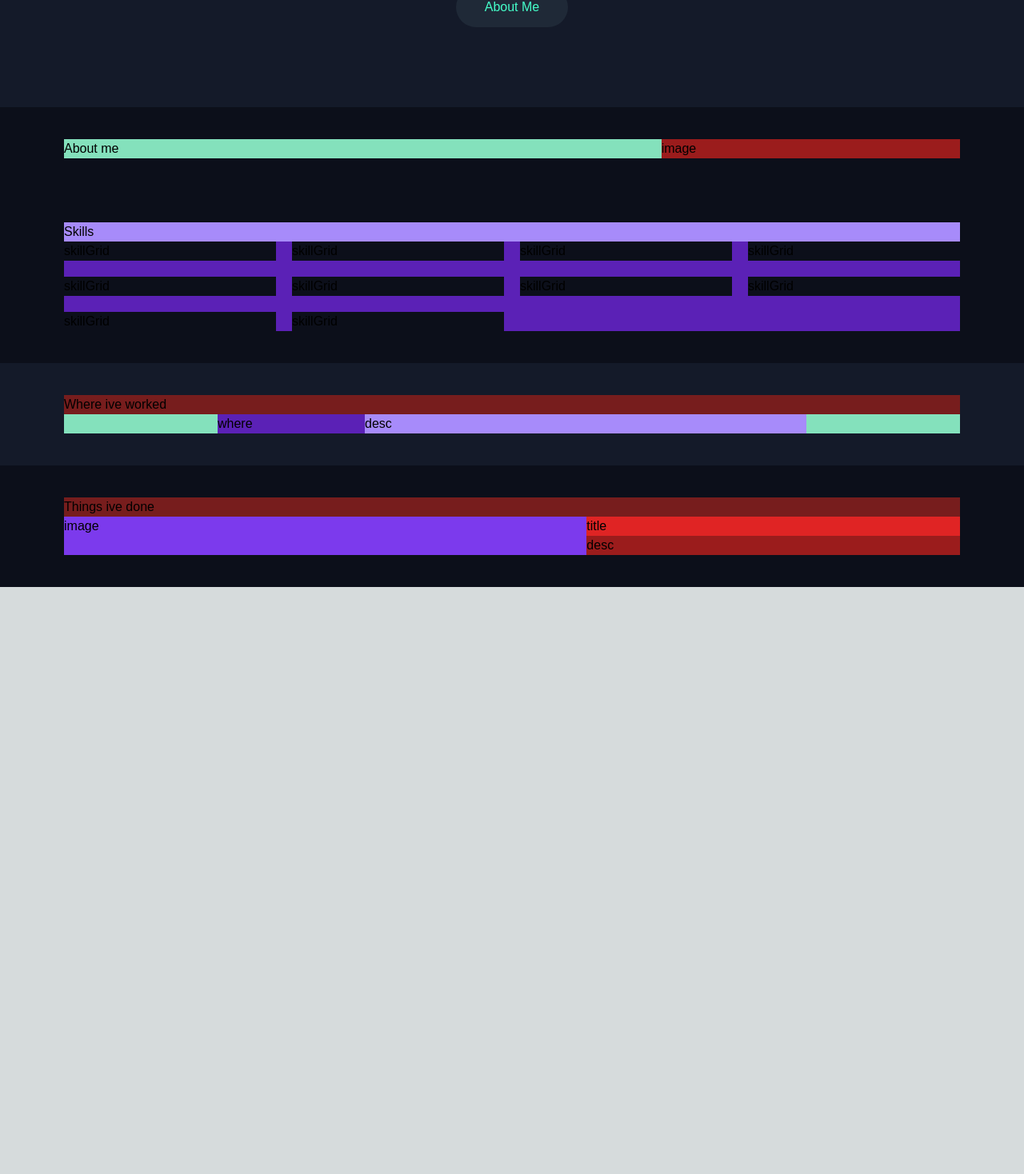
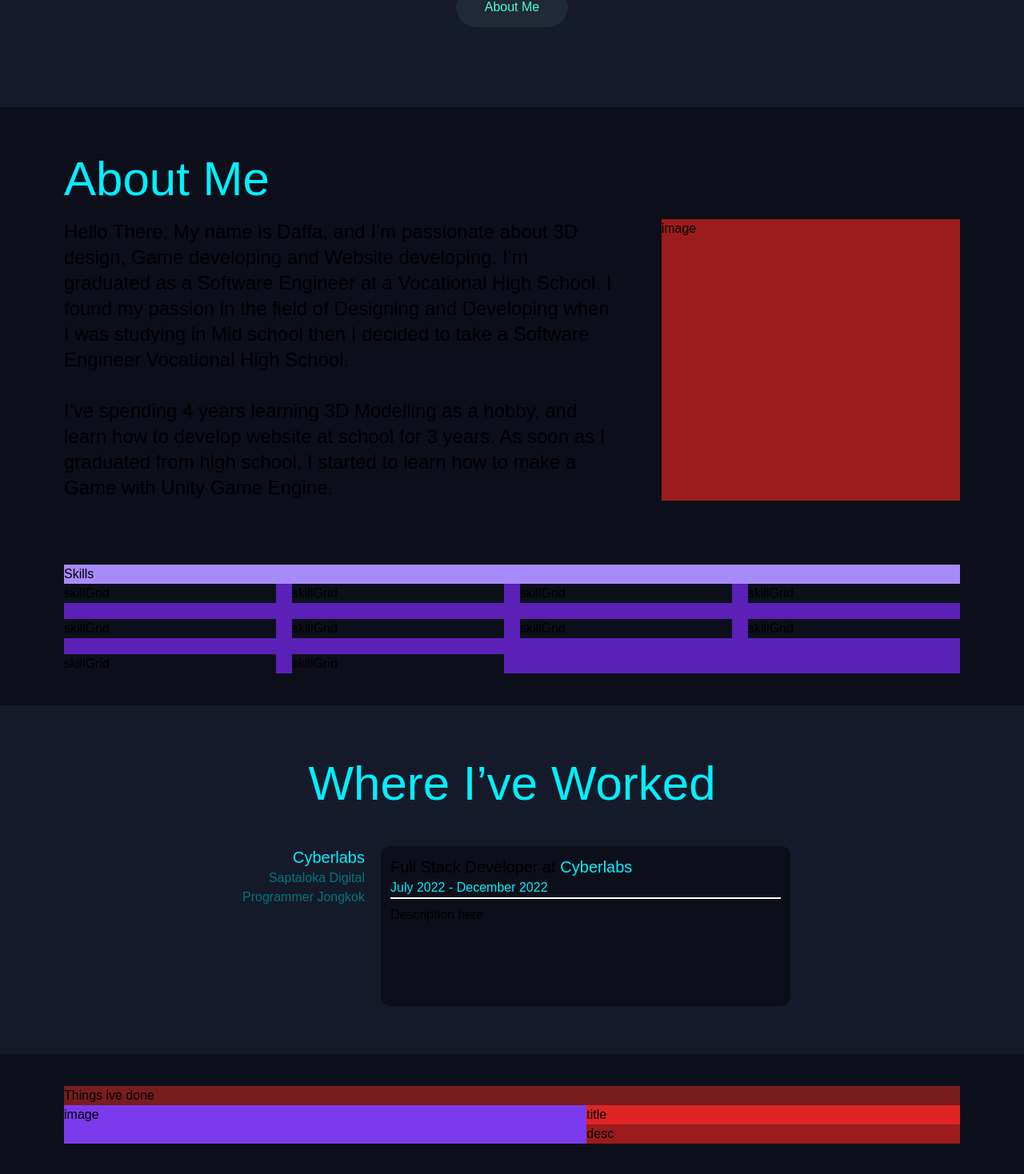
Before and after one commit to Dafazan/MyPortofolioWebsite, a Next.js app: page / in a window 1280 px wide. Shown: the part 620-2088 px from the top of the page at 80% size. Before the commit the page ends 1354 px from the top, so only its background shows below. Built offline with nearby package versions, Linux system fonts and the light colour scheme; a web font is replaced by a local one.

Commit message:
Added content
added about me and workplaces

```diff
--- /dev/null
+++ b/app/components/workplaces/cyberlabs.jsx
@@ -0,0 +1,14 @@
+import React from 'react'
+
+function CyberlabsDesc() {
+    return (
+        <>
+            <p className='text-xl'>Full Stack Developer at <span className='txt1'><a href="https://cyberlabs.co.id/">Cyberlabs</a></span></p>
+            <p className='txt1'>July 2022 - December 2022</p>
+            <div className='h-[2px] bg-white mb-2'></div>
+            <p>Description here</p>
+        </>
+    )
+}
+
+export default CyberlabsDesc
--- /dev/null
+++ b/app/components/workplaces/empty.jsx
@@ -0,0 +1,14 @@
+import React from 'react'
+
+function EmptyDesc() {
+    return (
+        <>
+            <p className='text-xl'>Full Stack Developer at <span className='text-blue-400'>My Home</span></p>
+            <p className='text-blue-400'>Forever</p>
+            <div className='h-[2px] bg-white mb-2'></div>
+            <p>Description here</p>
+        </>
+    )
+}
+
+export default EmptyDesc
--- /dev/null
+++ b/app/components/workplaces/projok.jsx
@@ -0,0 +1,14 @@
+import React from 'react'
+
+function ProjokDesc() {
+    return (
+        <>
+            <p className='text-xl'>Creator at <span className='txt1'>Programmer Jongkok</span></p>
+            <p className='txt1'>June 2022 - Present</p>
+            <div className='h-[2px] bg-white mb-2'></div>
+            <p>Definetely a description here</p>
+        </>
+    )
+}
+
+export default ProjokDesc
--- /dev/null
+++ b/app/components/workplaces/saptaloka.jsx
@@ -0,0 +1,14 @@
+import React from 'react'
+
+function SaptalokaDesc() {
+    return (
+        <>
+            <p className='text-xl'>Developer at <span className='txt1'><a href="https://saptalokadigital.com/">Saptaloka Digital</a></span></p>
+            <p className='txt1'>May 2022 - Present</p>
+            <div className='h-[2px] bg-white mb-2'></div>
+            <p>Also a description here</p>
+        </>
+    )
+}
+
+export default SaptalokaDesc
--- a/app/page.tsx
+++ b/app/page.tsx
@@ -3,8 +3,20 @@ import Image from 'next/image'
 import React, { Suspense } from "react";
 import CardInfo from '../app/components/frontcard';
 import Splide from '@splidejs/splide'
+import { useState } from 'react';
+import CyberlabsDesc from '../app/components/workplaces/cyberlabs'
+import SaptalokaDesc from '../app/components/workplaces/saptaloka'
+import EmptyDesc from '../app/components/workplaces/empty'
+import ProjokDesc from '../app/components/workplaces/projok'
+
 
 export default function Home() {
+  const components = [
+    // eslint-disable-next-line react/jsx-key
+    <p>No Data</p>
+
+  ]
+  const [comp, setComp] = useState(0);
   return (
     <main >
 
@@ -35,8 +47,21 @@ export default function Home() {
       <div id='aboutme' className="w-screen h-[100px] bgl"></div>
 
       <div className='bgd md:px-20 p-10'>
-        <div className='bg-red-900 md:flex'>
-          <div className='md:w-8/12 bg-green-300'>About me</div>
+        <div>
+          <p className='txt1 text-4xl md:text-6xl py-5'>About Me</p>
+        </div>
+        <div className=' md:flex'>
+          <div className='md:w-8/12 md:text-2xl md:flex'>
+            <div className=''>
+              <p>Hello There, My name is Daffa, and I&rsquo;m passionate about 3D design, Game developing and Website developing. I&rsquo;m graduated as a Software Engineer at a Vocational High School. I found my passion in the field of Designing and Developing when I was studying in Mid school then I decided to take a Software Engineer Vocational High School.
+
+              </p>
+              <br />
+              <p>I&rsquo;ve spending 4 years learning 3D Modelling as a hobby, and learn how to develop website at school for 3 years. As soon as I graduated from high school, I started to learn how to make a Game with Unity Game Engine. </p>
+            </div>
+            <div className='md:w-[300px] '></div>
+          </div>
+
           <div className='md:w-4/12 bg-red-800'>image</div>
         </div>
         <div className='bg-violet-400 mt-20'>
@@ -57,10 +82,32 @@ export default function Home() {
       </div>
 
       <div className='bgl md:px-20 p-10'>
-        <div className='bg-red-900'>Where ive worked</div>
-        <div className='bg-green-300 md:px-48 md:flex'>
-          <div className='bg-violet-800 md:w-3/12'>where</div>
-          <div className='bg-violet-400 md:w-9/12'>desc</div>
+        <div className='txt1 flex justify-center items-center text-center text-4xl md:text-6xl py-7'><p>Where I&rsquo;ve Worked</p></div>
+        <div className='md:px-48 md:flex'>
+          <div className=' md:w-3/12 flex-row md:py-5 duration-100 ease-in-out md:justify-end md:text-end'>
+            <div> <button onClick={() => setComp(0)} className={`${comp == 0 ? "text-xl txt1" : "txt1d duration-100 ease-in-out"}`}>Cyberlabs</button></div>
+            <div> <button onClick={() => setComp(1)} className={`${comp == 1 ? "text-xl txt1" : "txt1d duration-100 ease-in-out"}`}>Saptaloka Digital</button></div>
+            <div> <button onClick={() => setComp(2)} className={`${comp == 2 ? "text-xl txt1" : "txt1d duration-100 ease-in-out"}`}>Programmer Jongkok</button></div>
+
+          </div>
+          <div className=' md:w-9/12'>
+            <div className='bgd md:m-5 mt-3 p-3 min-h-[200px] rounded-xl'>
+              {
+                comp == 0 ?
+                  <CyberlabsDesc />
+                  : comp == 1 ?
+
+                    <SaptalokaDesc />
+                    : comp == 2 ?
+
+                      <ProjokDesc />
+                      : comp == 3 ?
+
+                        components[0] : false
+
+              }
+            </div>
+          </div>
         </div>
       </div>
 
```
